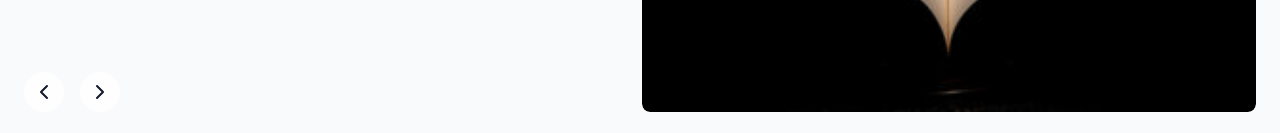
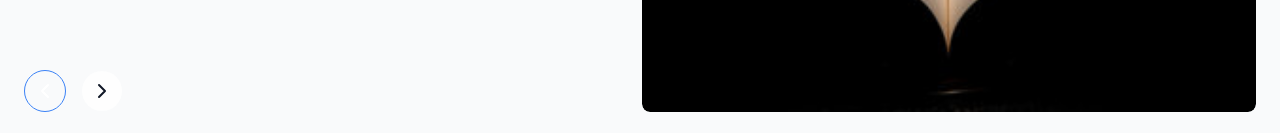
Before and after one commit to K-njeru/godly, a Next.js app: page / in a window 1280 px wide. Shown: the part 664-797 px from the top of the page. Built offline with nearby package versions, Linux system fonts and the light colour scheme.

Commit message:
`Update HeroSection component with new button styles`

```diff
--- a/src/components/HeroSection.tsx
+++ b/src/components/HeroSection.tsx
@@ -133,10 +133,14 @@ export default function HeroSection() {
               previousSlide()
               setAutoplay(false)
             }}
-            className="p-2 rounded-full bg-white/80 hover:bg-white transition-colors"
+            className="p-2 rounded-full
+              bg-white/80 dark:text-black
+             md:bg-transparent md:border md:border-blue-500
+             lg:bg-transparent lg:border lg:border-blue-500
+             hover:bg-foreground hover:text-background hover:border-transparent transition-colors"
             aria-label="Previous slide"
           >
-            <ChevronLeft className="h-6 w-6 text-gray-900" />
+            <ChevronLeft className="h-6 w-6 text-gray-900 sm:text-white" />
           </button>
           <button
             onClick={() => {
```
